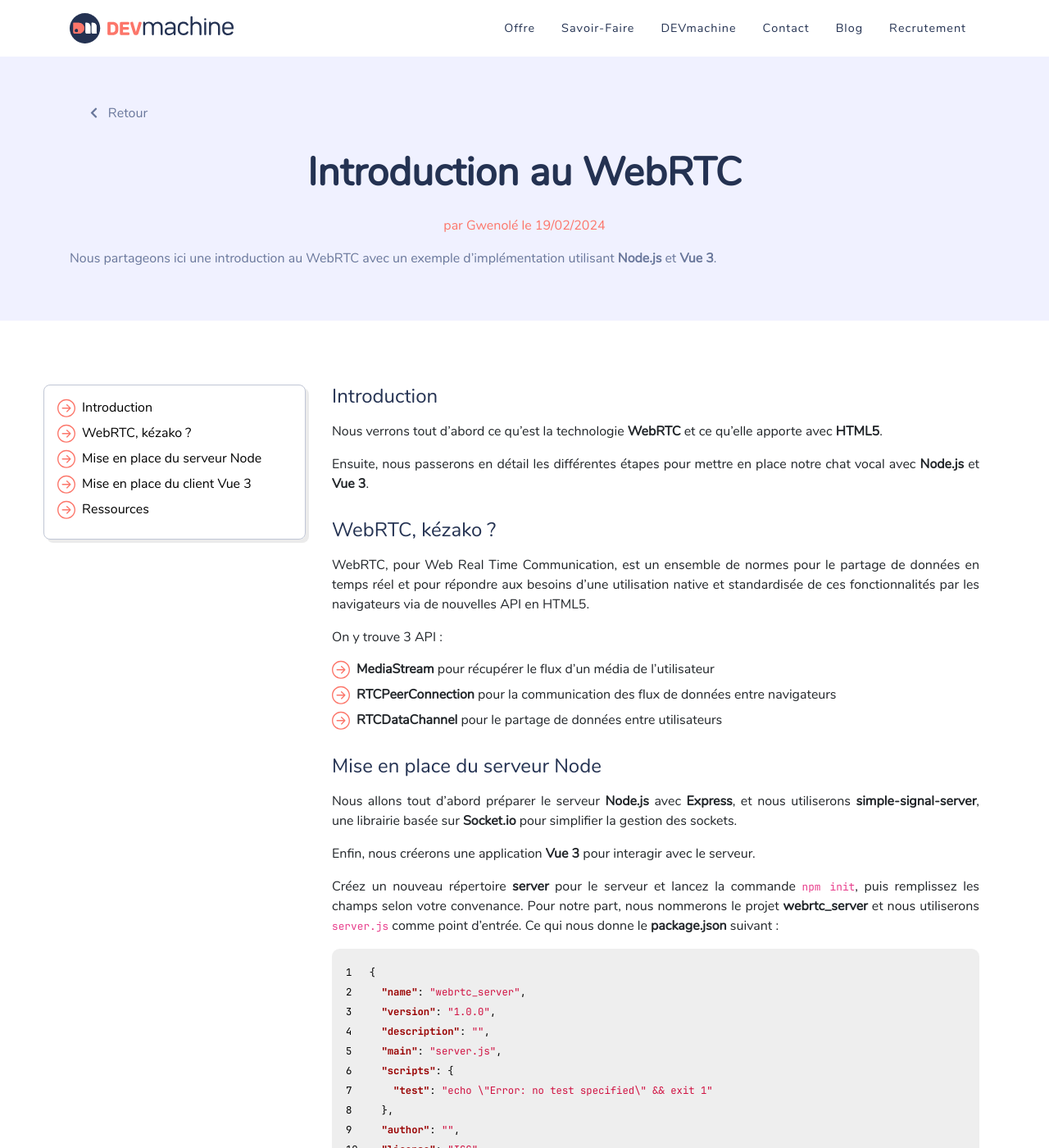
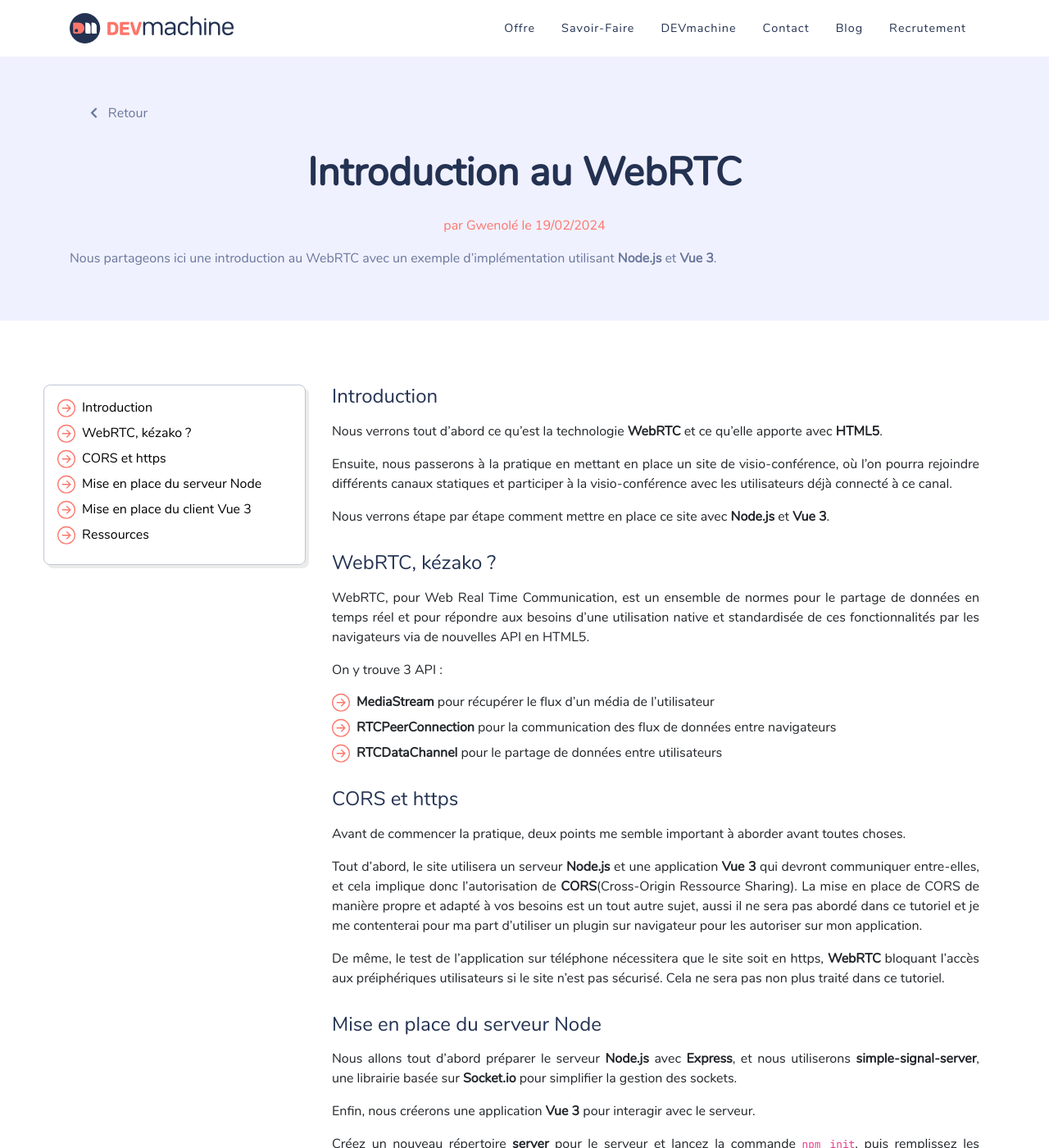
Before and after one commit to DEVmachine-fr/website, a Jekyll site: the page built from _posts/2024-02-19-webrtc.md, in a window 1280 px wide and 1400 px high. Shown: the whole window at 82% size. Built offline with Jekyll 4.4.1, drawn with Linux system fonts in a browser that asks for light colours; nearby versions of some CDN libraries; some web fonts are replaced; some of the changed text lies outside the part shown.

Commit message:
feat(posts): add infos for CORS and https

```diff
--- a/_posts/2024-02-19-webrtc.md
+++ b/_posts/2024-02-19-webrtc.md
@@ -8,6 +8,7 @@
 
 - [Introduction](#introduction)
 - [WebRTC, kézako ?](#kesaco)
+- [CORS et https](#cors)
 - [Mise en place du serveur Node](#serverNode)
 - [Mise en place du client Vue 3](#vue3)
 - [Ressources](#ressources)
@@ -16,7 +17,9 @@
 
 Nous verrons tout d'abord ce qu'est la technologie **WebRTC** et ce qu'elle apporte avec **HTML5**.
 
-Ensuite, nous passerons en détail les différentes étapes pour mettre en place notre chat vocal avec **Node.js** et **Vue 3**.
+Ensuite, nous passerons à la pratique en mettant en place un site de visio-conférence, où l'on pourra rejoindre différents canaux statiques et participer à la visio-conférence avec les utilisateurs déjà connecté à ce canal.
+
+Nous verrons étape par étape comment mettre en place ce site avec **Node.js** et **Vue 3**.
 
 ## WebRTC, kézako ? <a class="anchor" name="kesaco"></a>
 
@@ -27,6 +30,14 @@
 - **MediaStream** pour récupérer le flux d'un média de l'utilisateur
 - **RTCPeerConnection** pour la communication des flux de données entre navigateurs
 - **RTCDataChannel** pour le partage de données entre utilisateurs
+
+## CORS et https
+
+Avant de commencer la pratique, deux points me semble important à aborder avant toutes choses.
+
+Tout d'abord, le site utilisera un serveur **Node.js** et une application **Vue 3** qui devront communiquer entre-elles, et cela implique donc l'autorisation de **CORS**(Cross-Origin Ressource Sharing). La mise en place de CORS de manière propre et adapté à vos besoins est un tout autre sujet, aussi il ne sera pas abordé dans ce tutoriel et je me contenterai pour ma part d'utiliser un plugin sur navigateur pour les autoriser sur mon application.
+
+De même, le test de l'application sur téléphone nécessitera que le site soit en https, **WebRTC** bloquant l'accès aux préiphériques utilisateurs si le site n'est pas sécurisé. Cela ne sera pas non plus traité dans ce tutoriel.
 
 ## Mise en place du serveur Node <a class="anchor" name="serverNode"></a>
 
```
Also changed, not shown: other parts of _posts/2024-02-19-webrtc.md (+1 -1 lines).
